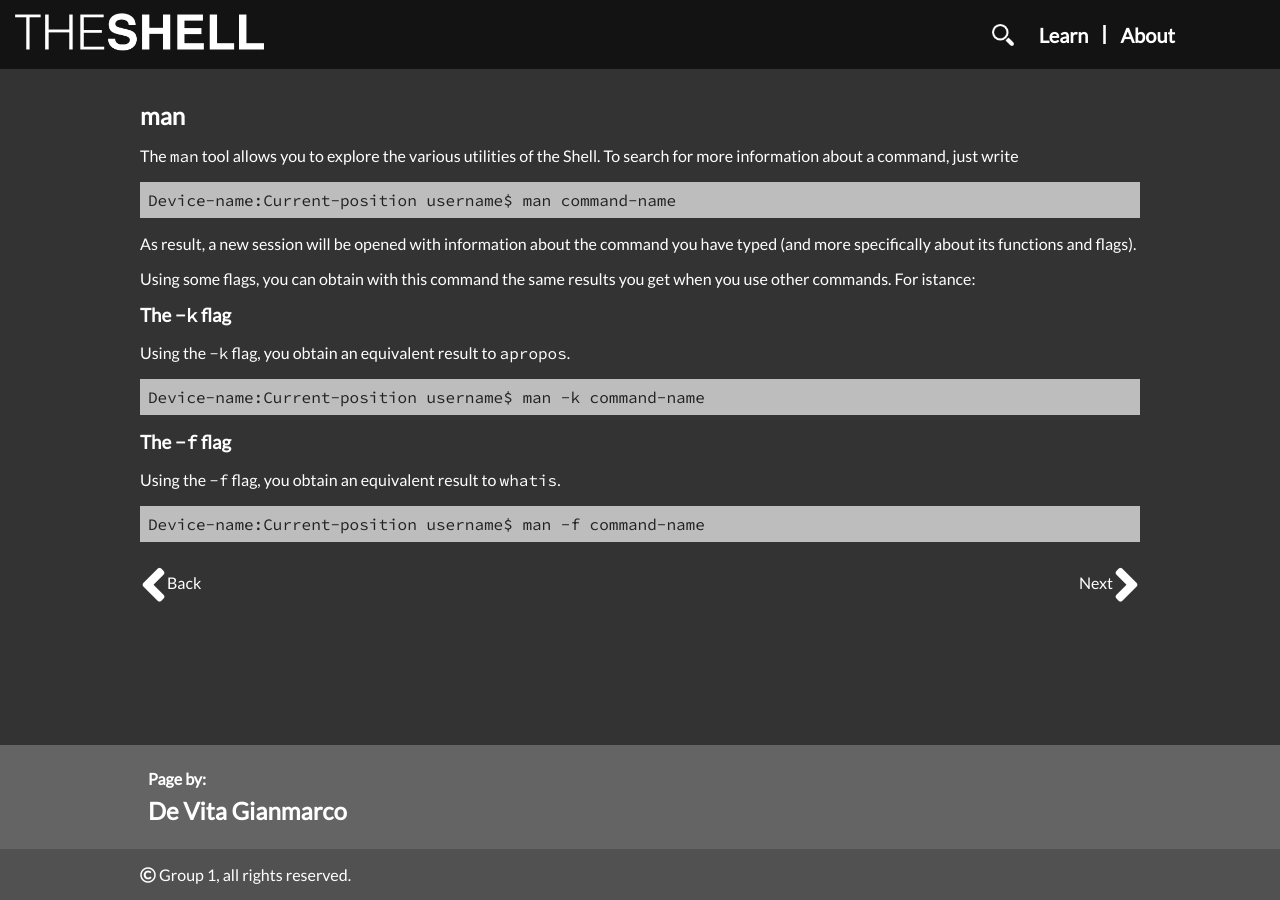
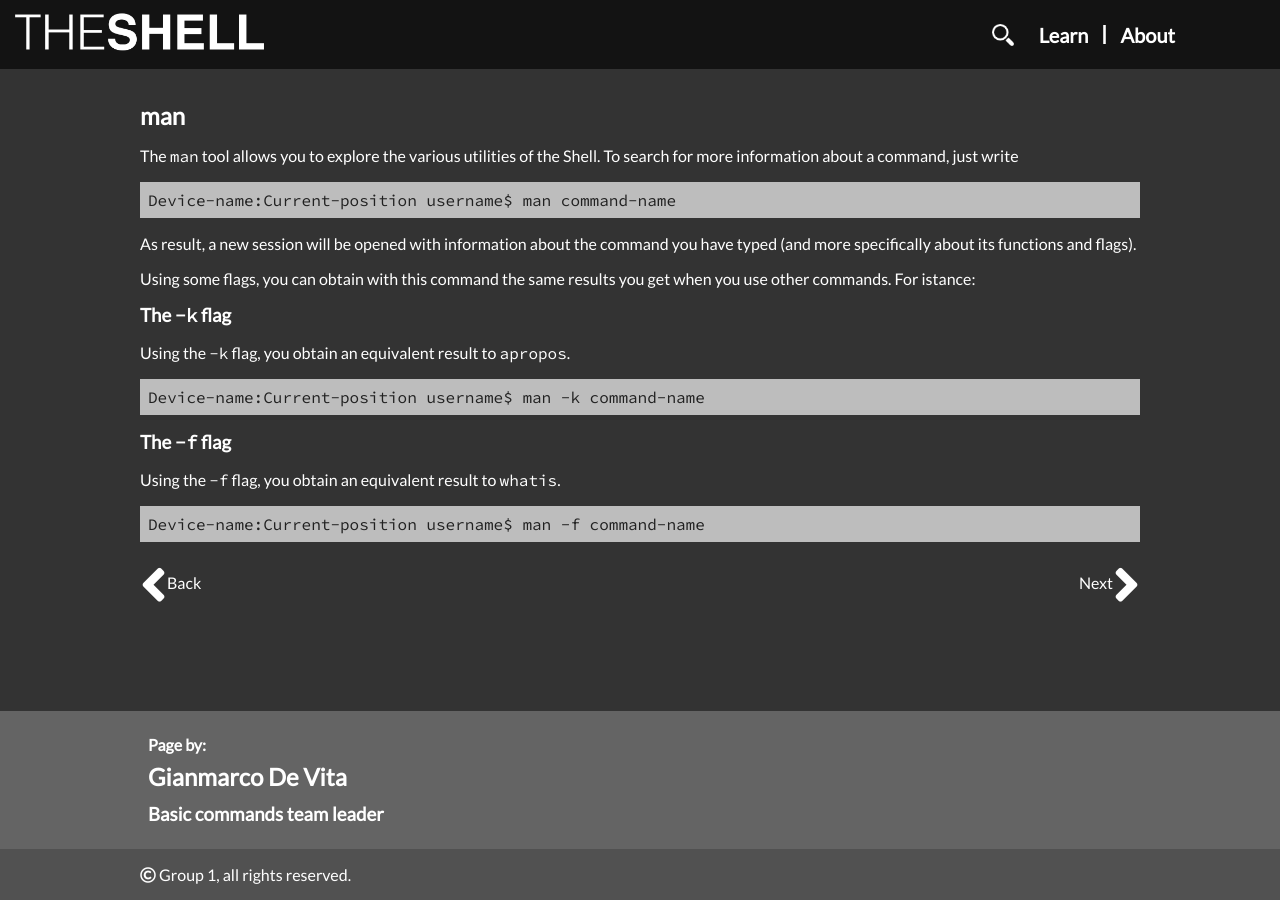
Before and after one commit to bvlj/usi_sa1_theshell_ch, a Jekyll site: the page built from site/pages/cmd/basic/man.html, in a window 1280 px wide. Built offline with Jekyll 4.4.1, drawn with Linux system fonts in a browser that asks for light colours; nearby versions of some CDN libraries; comment, search, counter and statistics services are not loaded.

Commit message:
basic-group: Updated files
git-svn-id: svn+ssh://atelier.inf.usi.ch/home/bevilj/group-1@102 a672b425-5310-4d7a-af5c-997e18724b81

```diff
--- a/site/pages/cmd/basic/man.html
+++ b/site/pages/cmd/basic/man.html
@@ -3,7 +3,7 @@
 category-title: Basic commands
 category-page: basic
 tags: manual
-author: De Vita Gianmarco
+author: Gianmarco De Vita
 title: man
 previous-page: pages/cmd/basic/cd.html
 next-page: pages/cmd/basic/ls.html
```
